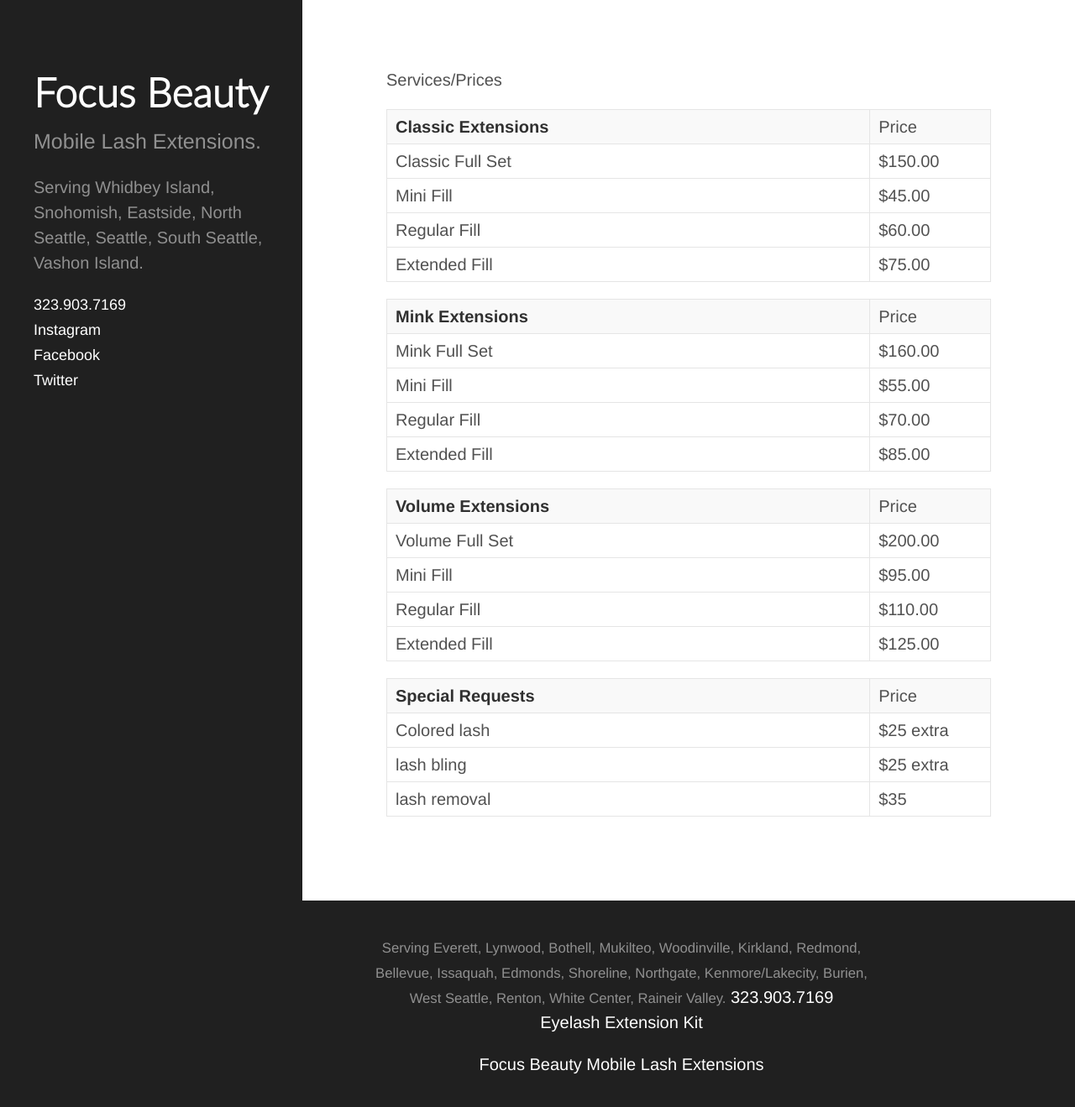
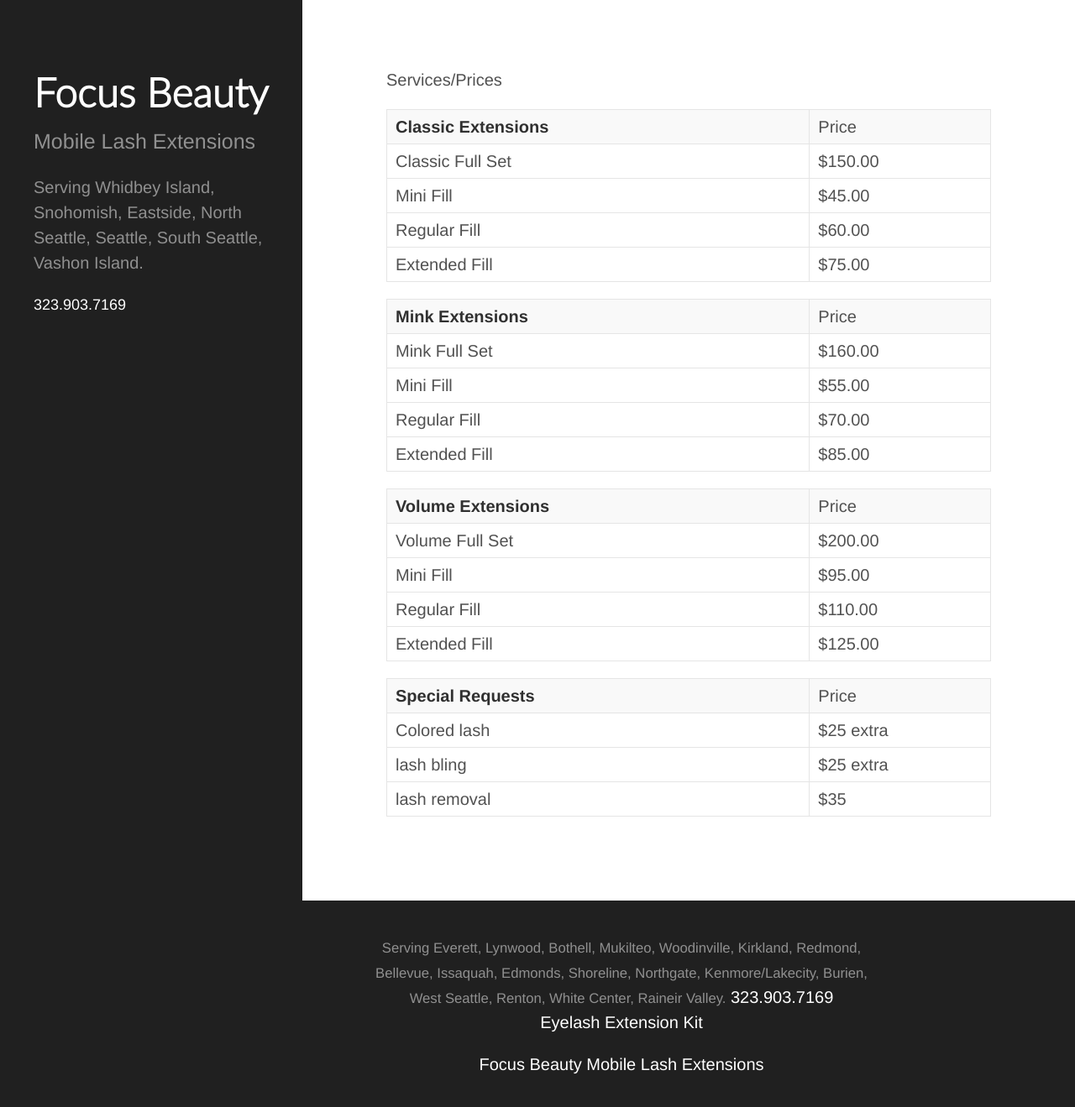
Before and after one commit to npmcdn-to-unpkg-bot/focusbeauty.github.io, a Jekyll site: the page built from _landing/services.html, in a window 1280 px wide and 1323 px high. Shown: the top 1319 px of the window at 84% size. Built offline with Jekyll 4.4.1, drawn with Linux system fonts in a browser that asks for light colours.

Commit message:
remove social and period

```diff
--- a/_config.yml
+++ b/_config.yml
@@ -16,13 +16,13 @@
 phone: '323.903.7169'
 email: 'focusbeauty@gmail.com'
 description: > #
-  Mobile Lash Extensions.
+  Mobile Lash Extensions
 url: 'http://focusbeauty.github.io' # the base hostname & protocol for your site
 google_analytics: 'UA-61052500-8'
-twitter: focusbeauty
-instagram: focusbeauty
-facebook: focusbeauty
-github:  focusbeauty
+# twitter: focusbeauty
+# instagram: focusbeauty
+# facebook: focusbeauty
+# github:  focusbeauty
 
 prose:
   siteurl: 'http://focusbeauty.github.io'
--- a/_landing/services.html
+++ b/_landing/services.html
@@ -10,9 +10,9 @@
 {% for service in site.data.services %}
   <table>
     <colgroup>
-      <col span="1" style="width: 80%;">
-      <col span="1" style="width: 20%;">
-   </colgroup>
+      <col span="1" style="width: 70%;">
+      <col span="1" style="width: 30%;">
+    </colgroup>
     <tbody>
       <tr>
         <td><strong>{{ service["title"] }}</strong></td>
```
